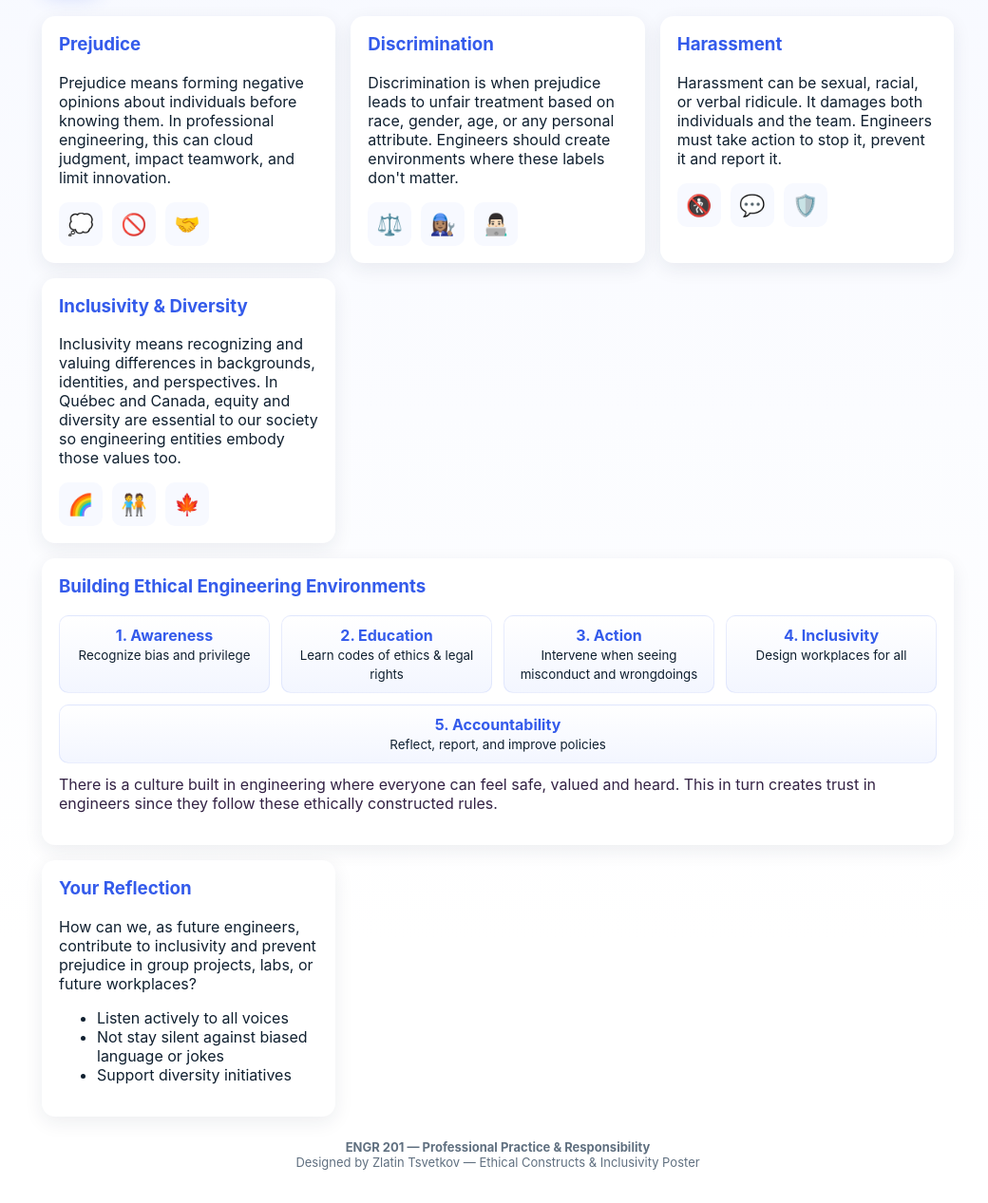
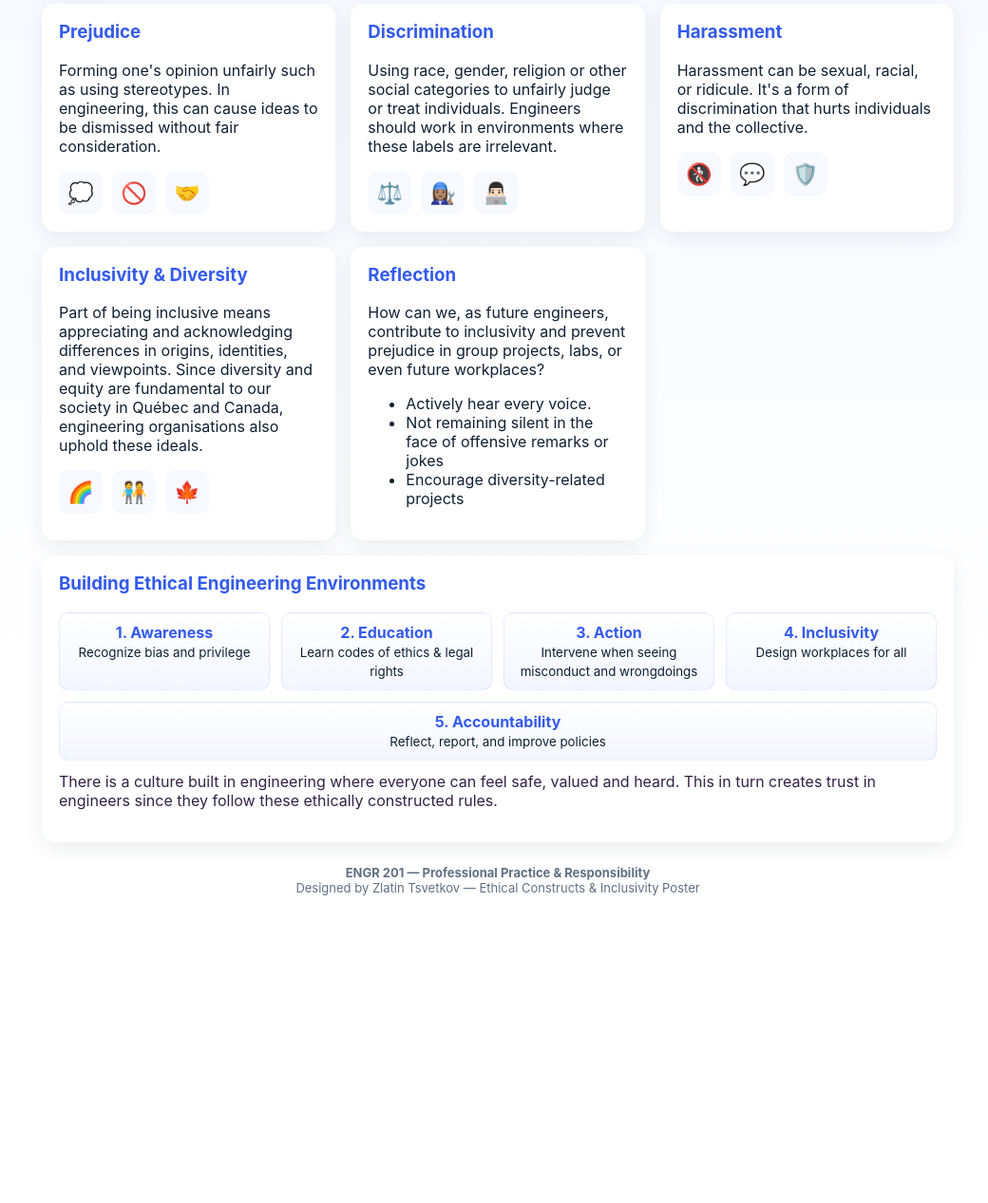
Before and after one commit to zlatin-tech/zlatin-tech.github.io, a plain HTML site: page index.html in a window 1280 px wide. Shown: the part 118-1385 px from the top of the page at 95% size, without its empty margins (116-1156 px from the left). After the commit the page ends 1096 px from the top, so only its background shows below. Drawn offline with Linux system fonts and the light colour scheme.

Commit message:
add corrections

```diff
--- a/index.html
+++ b/index.html
@@ -79,14 +79,14 @@
     <div class="logo">ETH</div>
     <div>
       <h1>Ethical Constructs & Inclusivity in Engineering</h1>
-      <p class="lead">Understanding prejudice, discrimination, and harassment; and fostering inclusivity and diversity across engineering communities in Québec and Canada.</p>
+      <p class="lead">Recognising bias, discrimination, and harassment; Valuing diversity and inclusivity in engineering.</p>
     </div>
   </header>
 
   <section class="grid">
     <article class="card">
       <h3>Prejudice</h3>
-      <p>Prejudice means forming negative opinions about individuals before knowing them. In professional engineering, this can cloud judgment, impact teamwork, and limit innovation.</p>
+      <p>Forming one's opinion unfairly such as using stereotypes. In engineering, this can cause ideas to be dismissed without fair consideration. </p>
       <div class="icons">
         <div class="icon">💭</div>
         <div class="icon">🚫</div>
@@ -96,7 +96,7 @@
 
     <article class="card">
       <h3>Discrimination</h3>
-      <p>Discrimination is when prejudice leads to unfair treatment based on race, gender, age, or any personal attribute. Engineers should create environments where these labels don't matter.</p>
+      <p>Using race, gender, religion or other social categories to unfairly judge or treat individuals. Engineers should work in environments where these labels are irrelevant.</p>
       <div class="icons">
         <div class="icon">⚖️</div>
         <div class="icon">👩🏽‍🔧</div>
@@ -106,7 +106,7 @@
 
     <article class="card">
       <h3>Harassment</h3>
-      <p>Harassment can be sexual, racial, or verbal ridicule. It damages both individuals and the team. Engineers must take action to stop it, prevent it and report it.</p>
+      <p>Harassment can be sexual, racial, or ridicule. It's a form of discrimination that hurts individuals and the collective.</p>
       <div class="icons">
         <div class="icon">🚷</div>
         <div class="icon">💬</div>
@@ -116,12 +116,21 @@
 
     <article class="card">
       <h3>Inclusivity & Diversity</h3>
-      <p>Inclusivity means recognizing and valuing differences in backgrounds, identities, and perspectives. In Québec and Canada, equity and diversity are essential to our society so engineering entities embody those values too.</p>
+      <p>Part of being inclusive means appreciating and acknowledging differences in origins, identities, and viewpoints. Since diversity and equity are fundamental to our society in Québec and Canada, engineering organisations also uphold these ideals.</p>
       <div class="icons">
         <div class="icon">🌈</div>
         <div class="icon">🧑‍🤝‍🧑</div>
         <div class="icon">🍁</div>
       </div>
+    </article>
+    <article class="card">
+      <h3>Reflection</h3>
+      <p>How can we, as  future engineers, contribute to inclusivity and prevent prejudice in group projects, labs, or even future workplaces?</p>
+      <ul style="margin-top:8px">
+        <li>Actively hear every voice.</li>
+        <li>Not remaining silent in the face of offensive remarks or jokes</li>
+        <li>Encourage diversity-related projects</li>
+      </ul>
     </article>
 
     <article class="card" style="grid-column:1/-1">
@@ -136,15 +145,6 @@
       <p style="margin-top:12px;color:#324;">There is a culture built in engineering where everyone can feel safe, valued and heard. This in turn creates trust in engineers since they follow these ethically constructed rules.</p>
     </article>
 
-    <article class="card">
-      <h3>Your Reflection</h3>
-      <p>How can we, as  future engineers, contribute to inclusivity and prevent prejudice in group projects, labs, or future workplaces?</p>
-      <ul style="margin-top:8px">
-        <li>Listen actively to all voices</li>
-        <li>Not stay silent against biased language or jokes</li>
-        <li>Support diversity initiatives</li>
-      </ul>
-    </article>
   </section>
 
   <footer>
```
